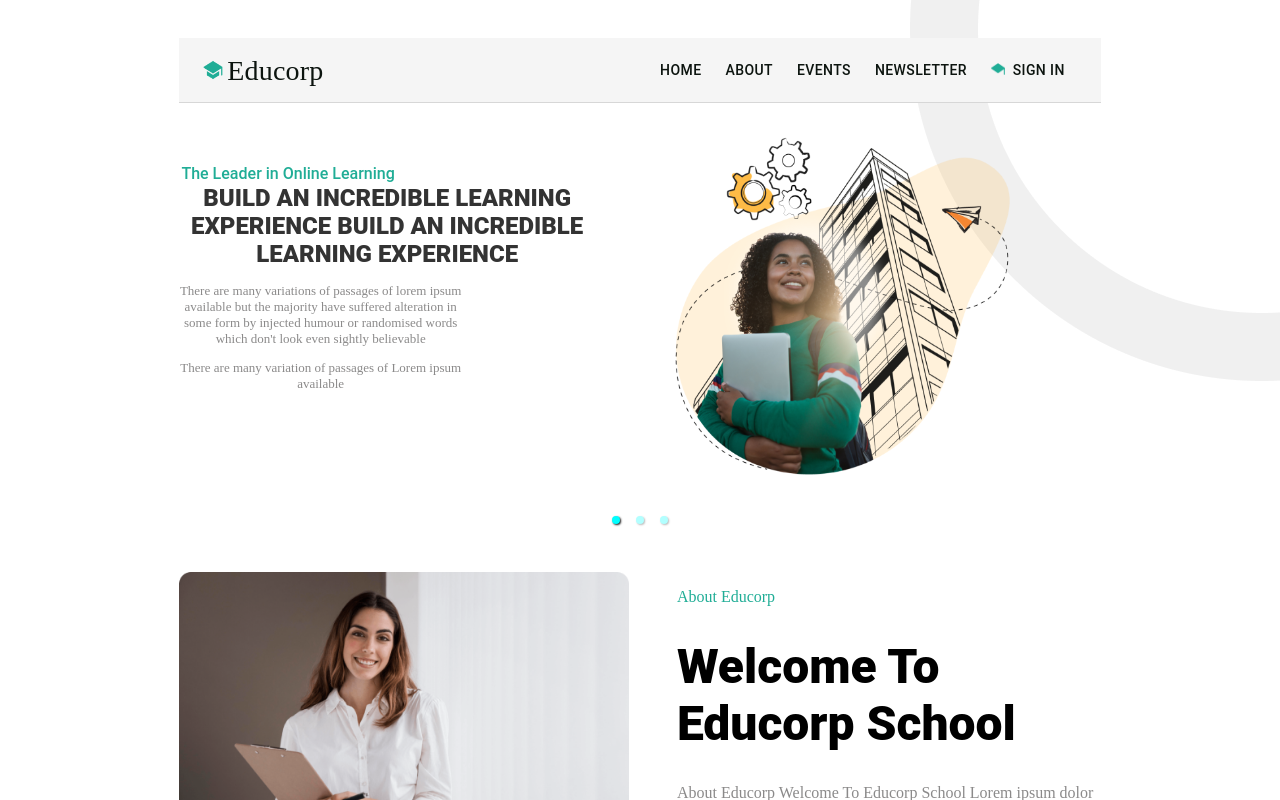
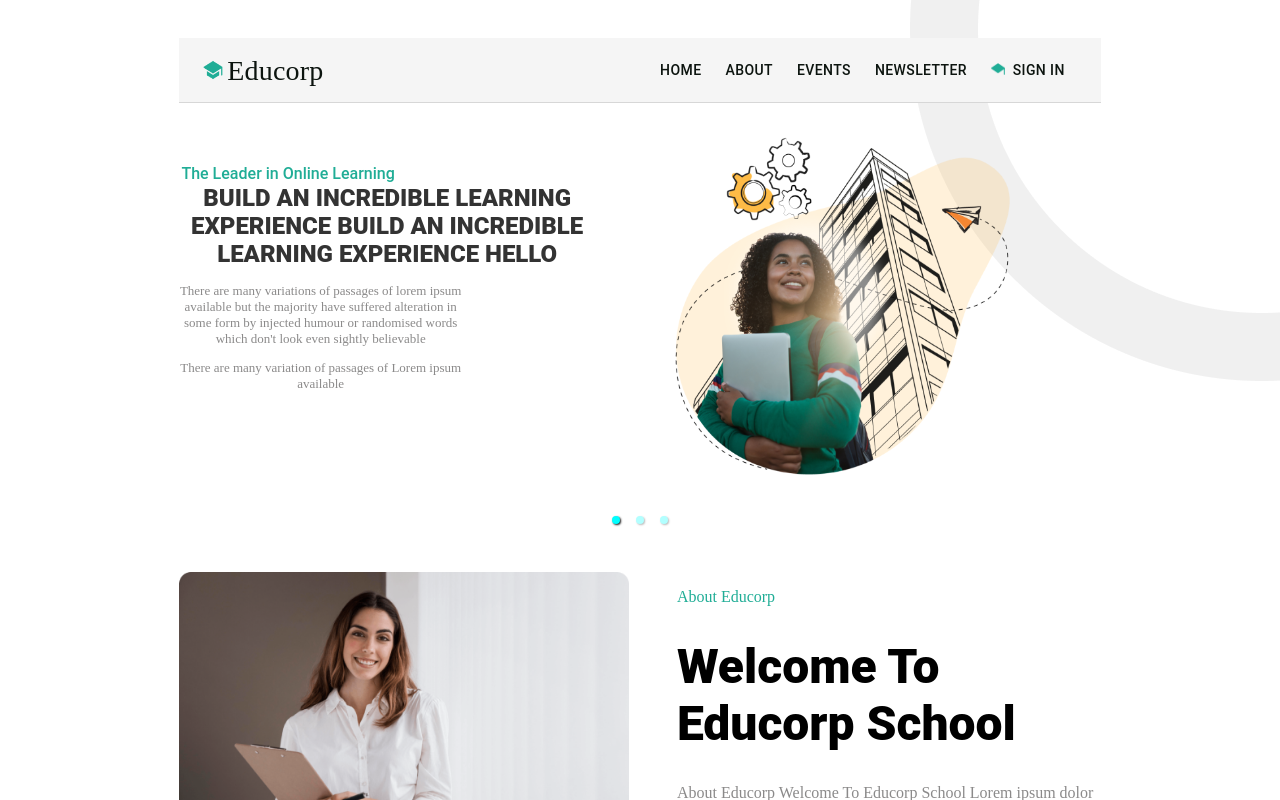
Before and after one commit to govindmit/school-frontend, a Next.js app: page /navbar in a window 1280 px wide. Shown: the top 800 px of the page. Built offline with nearby package versions, Linux system fonts and the light colour scheme.

Commit message:
updated code

```diff
--- a/pages/navbar.tsx
+++ b/pages/navbar.tsx
@@ -110,7 +110,7 @@
                 <p className="headline">The Leader in Online Learning</p>
                 <h2 className="heading">
                   Build an Incredible Learning Experience BUILD AN INCREDIBLE
-                  LEARNING EXPERIENCE
+                  LEARNING EXPERIENCE hello
                 </h2>
               </div>
               <p className="paragraph">
```
